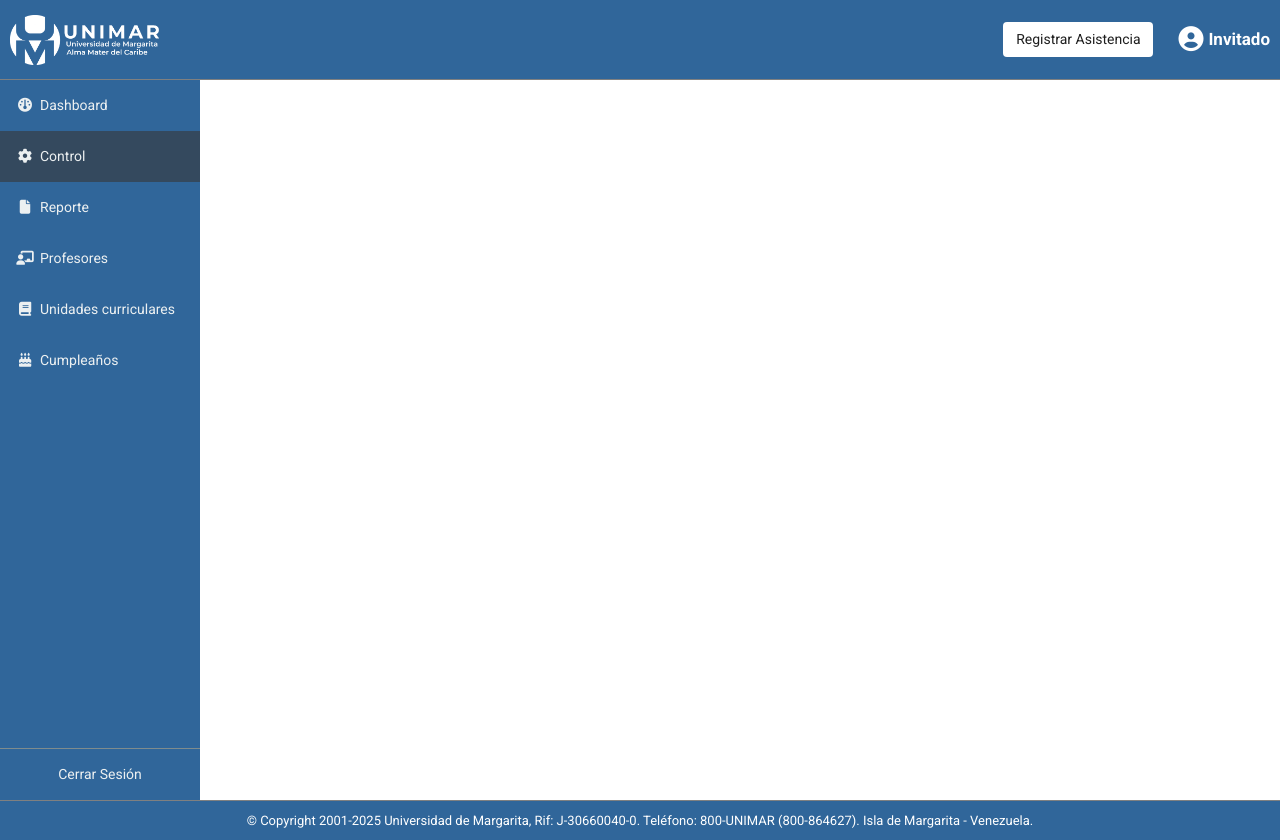
After one commit to pedroepan/control-asistencia, a PHP site: page /php/control.php in a window 1280 px wide. The commit adds this page. Run offline with PHP 8.4, Linux system fonts and the light colour scheme.

Commit message:
Se modificaron los siguientes archivos algunos archivos y se creó control.php

```diff
--- a/config/bd.php
+++ b/config/bd.php
@@ -12,4 +12,4 @@ if ($conexion->connect_error) {
  // echo "Connected successfully";
 }
 
-$conexion->set_charset("utf8mb4"); // Set the character set to utf8mb4
+$conexion->set_charset("utf8mb4");
--- /dev/null
+++ b/css/control.css
@@ -0,0 +1,27 @@
+:root {
+    --azul: #30669A;
+    --negro: #000000;
+    --gris_oscuro: #1e1e1e;
+    --blanco: #ffffff;
+    --fuentePrincipal: 'Roboto', sans-serif;
+}
+
+
+html {
+    box-sizing: border-box;
+    font-size: 62.5%;
+}
+
+*, *:before, *:after {
+    box-sizing: inherit;
+}
+
+* {
+    margin: 0;
+    padding: 0;
+    font-family: 'Roboto';
+}
+
+.sidebar-menu_control {
+    background-color: #34495e;
+}
--- a/css/sidebar.css
+++ b/css/sidebar.css
@@ -1,5 +1,5 @@
 :root {
-    --azul: #30669A;
+    --azul: #0D4B94;
     --negro: #000000;
     --gris_oscuro: #1e1e1e;
     --blanco: #ffffff;
--- a/includes/header.php
+++ b/includes/header.php
@@ -1,13 +1,32 @@
 <?php
+include_once '../config/bd.php';
 session_start();
 $userName = isset($_SESSION['username']) ? $_SESSION['username'] : 'Invitado';
 $userApellido = isset($_SESSION['apellido']) ? $_SESSION['apellido'] : '';
+$userRol = '';
+
+if (isset($_SESSION['correo'])) { // Usar el correo electrónico único
+    $userEmail = $_SESSION['correo']; // Corregir el nombre del campo de sesión
+    // Consultar el rol del usuario desde la base de datos
+    $stmt = $conexion->prepare("SELECT rol FROM usuarios WHERE correo = ?");
+    $stmt->bind_param("s", $userEmail);
+    $stmt->execute();
+    $result = $stmt->get_result();
+    if ($result->num_rows > 0) {
+        $row = $result->fetch_assoc();
+        $userRol = $row['rol'];
+    }
+    $stmt->close();
+}
 ?>
 
 <header class="header_azul">
     <img src="../assets/images/logo-4.png" alt="Logo">
     <div class="user-info">
         <button onclick="window.location.href='../index.php'">Registrar Asistencia</button>
+        <?php if ($userRol === 'admin' || $userRol === 'jefe'): // Mostrar el botón solo si el rol es admin o jefe ?>
+            <button onclick="window.location.href='crear_usuario.php'">Crear Usuario</button>
+        <?php endif; ?>
         <div class="header_azul-usuario">
             <i class="header_azul-usuario-icon fa-solid fa-circle-user"></i>
             <span class="header_azul-usuario-span"><?php echo htmlspecialchars($userName . ' ' . $userApellido); ?></span>
--- a/includes/sidebar.php
+++ b/includes/sidebar.php
@@ -6,7 +6,8 @@
                 <div class="sidebar-menu-item-spam"><span>Dashboard</span></div>
             </a>
         </li>
-        <li class="sidebar-menu-item">
+        <li class="sidebar-menu-item
+        sidebar-menu_control">
             <a href="control.php">
                 <div class="sidebar-menu-item-icon"><i class="fa-solid fa-cog"></i></div>
                 <div class="sidebar-menu-item-spam"><span>Control</span></div>
--- a/index.php
+++ b/index.php
@@ -12,7 +12,7 @@
 <body>
 <header class="header_blanco">
         <img class="logo" src="assets\images\logo-2.png" alt="logo-unimar">
-        <a href="php\login.php"><button class="boton_acceder">Iniciar Sesión</button></a>
+        <a href="php/dashboard.php"><button class="boton_acceder">Volver</button></a>
     </header>
     <main class="principal">
         <div class="cajita">
--- /dev/null
+++ b/php/control.php
@@ -0,0 +1,40 @@
+<!DOCTYPE html>
+<html lang="en">
+<head>
+    <meta charset="UTF-8">
+    <meta name="viewport" content="width=device-width, initial-scale=1.0">
+    <title>Control</title>
+    <link rel="stylesheet" href="../css/style.css">
+    <link rel="stylesheet" href="../css/sidebar.css">
+    <link rel="stylesheet" href="../css/header.css">
+    <link rel="stylesheet" href="../css/footer.css">
+    <link rel="stylesheet" href="../css/control.css">
+
+    <link rel="preconnect" href="https://fonts.googleapis.com">
+    <link rel="preconnect" href="https://fonts.gstatic.com" crossorigin>
+    <link href="https://fonts.googleapis.com/css2?family=Kanit:ital,wght@0,100;0,200;0,300;0,400;0,500;0,600;0,700;0,800;0,900;1,100;1,200;1,300;1,400;1,500;1,600;1,700;1,800;1,900&family=Montserrat:ital,wght@0,100..900;1,100..900&family=Roboto:ital,wght@0,100..900;1,100..900&display=swap" rel="stylesheet">
+
+    <link href="https://cdn.jsdelivr.net/npm/bootstrap@5.3.3/dist/css/bootstrap.min.css" rel="stylesheet" integrity="sha384-QWTKZyjpPEjISv5WaRU9OFeRpok6YctnYmDr5pNlyT2bRjXh0JMhjY6hW+ALEwIH" crossorigin="anonymous">
+    <link rel="stylesheet" href="https://cdnjs.cloudflare.com/ajax/libs/font-awesome/6.7.2/css/all.min.css" integrity="sha512-Evv84Mr4kqVGRNSgIGL/F/aIDqQb7xQ2vcrdIwxfjThSH8CSR7PBEakCr51Ck+w+/U6swU2Im1vVX0SVk9ABhg==" crossorigin="anonymous" referrerpolicy="no-referrer" />
+</head>
+<body>
+<header>
+        <?php include '../includes/header.php'; ?>
+    </header>
+    <main class="main">
+        <section class="main-sidebar">
+            <?php include '../includes/sidebar.php'; ?>
+        </section>
+        <section class="main-contenido">
+
+        </section>
+
+    </main>
+    <footer>
+        <?php include '../includes/footer.php'; ?>
+    </footer>
+
+    <script src="https://cdn.jsdelivr.net/npm/bootstrap@5.3.3/dist/js/bootstrap.bundle.min.js" integrity="sha384-YvpcrYf0tY3lHB60NNkmXc5s9fDVZLESaAA55NDzOxhy9GkcIdslK1eN7N6jIeHz" crossorigin="anonymous"></script>
+    <script src="../js/sidebar.js"></script>
+</body>
+</html>
```
Also changed, not shown: config/controlador_crear-usuario.php (+2 -7 lines), config/controlador_login.php (+9 -4 lines), php/crear_usuario.php (+8 -4 lines).
